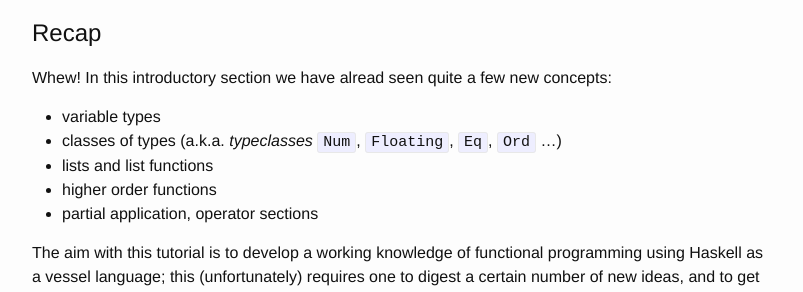
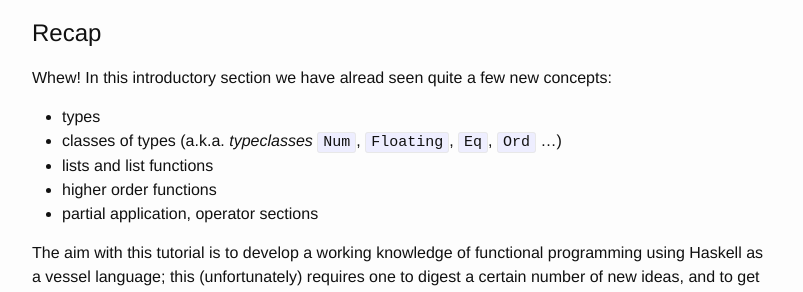
Before and after one commit to ocramz/ocramz.github.io, a Jekyll site: the page built from _posts/2015-08-21-haskell-tut-v1.markdown, in a window 1280 px wide and 900 px high, scrolled down 4701 px. Shown: the part 152-444 px from the top of the window, without its empty margins (238-1041 px from the left). Built offline with Jekyll 4.4.1, drawn with Linux system fonts in a browser that asks for light colours; Markdown is read by kramdown in place of the engine named in the settings; formulas are drawn with MathJax 3.

Commit message:
blog update

```diff
--- a/_posts/2015-08-21-haskell-tut-v1.markdown
+++ b/_posts/2015-08-21-haskell-tut-v1.markdown
@@ -211,7 +211,7 @@ It is very instructive to have a look at the [Haskell Prelude](https://hackage.h
 
 Whew! In this introductory section we have alread seen quite a few new concepts:
 
-* variable types
+* types
 * classes of types (a.k.a. _typeclasses_ `Num`, `Floating`, `Eq`, `Ord` ...)
 * lists and list functions
 * higher order functions
```
Also changed, not shown: 2 other files.
